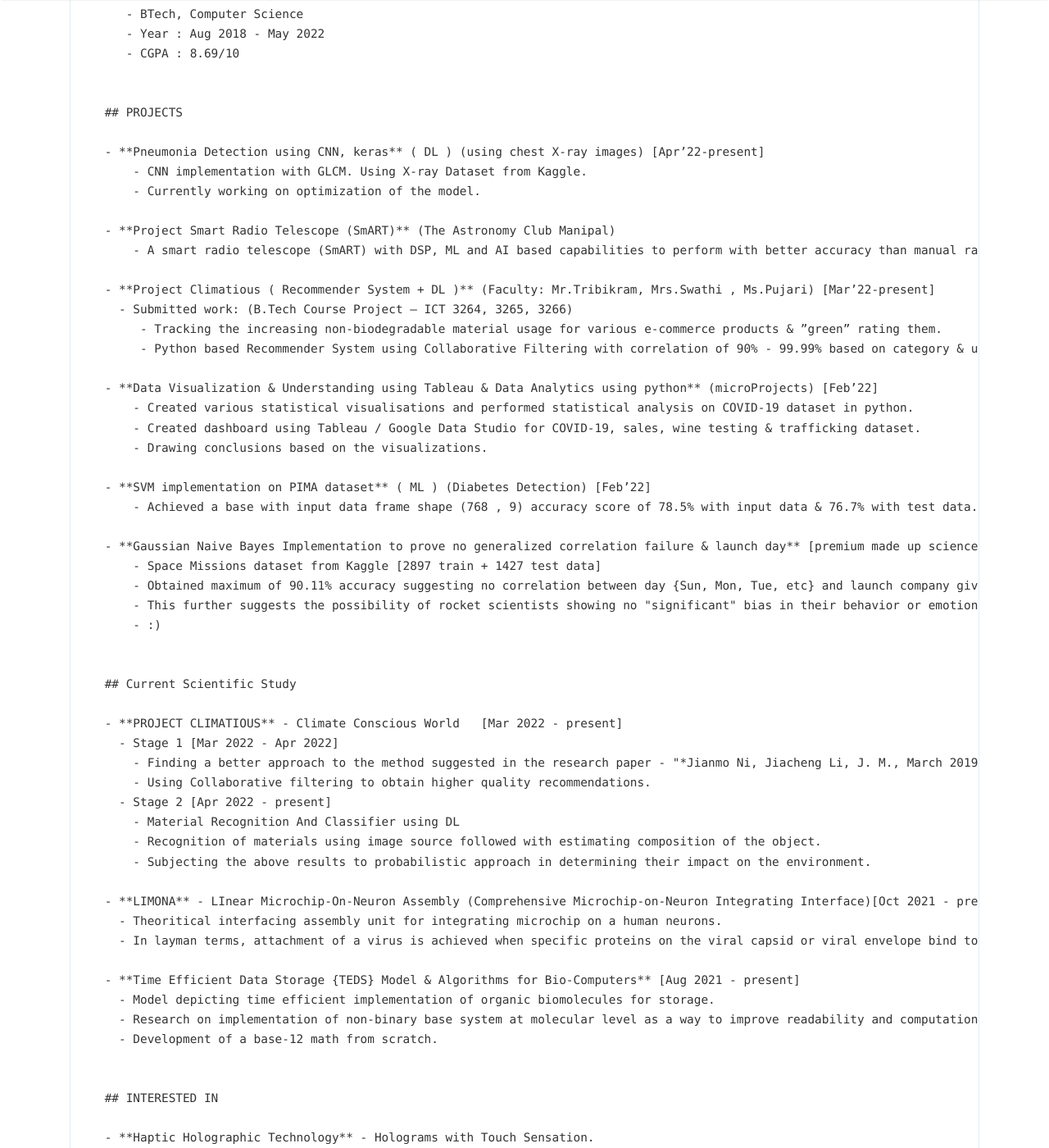
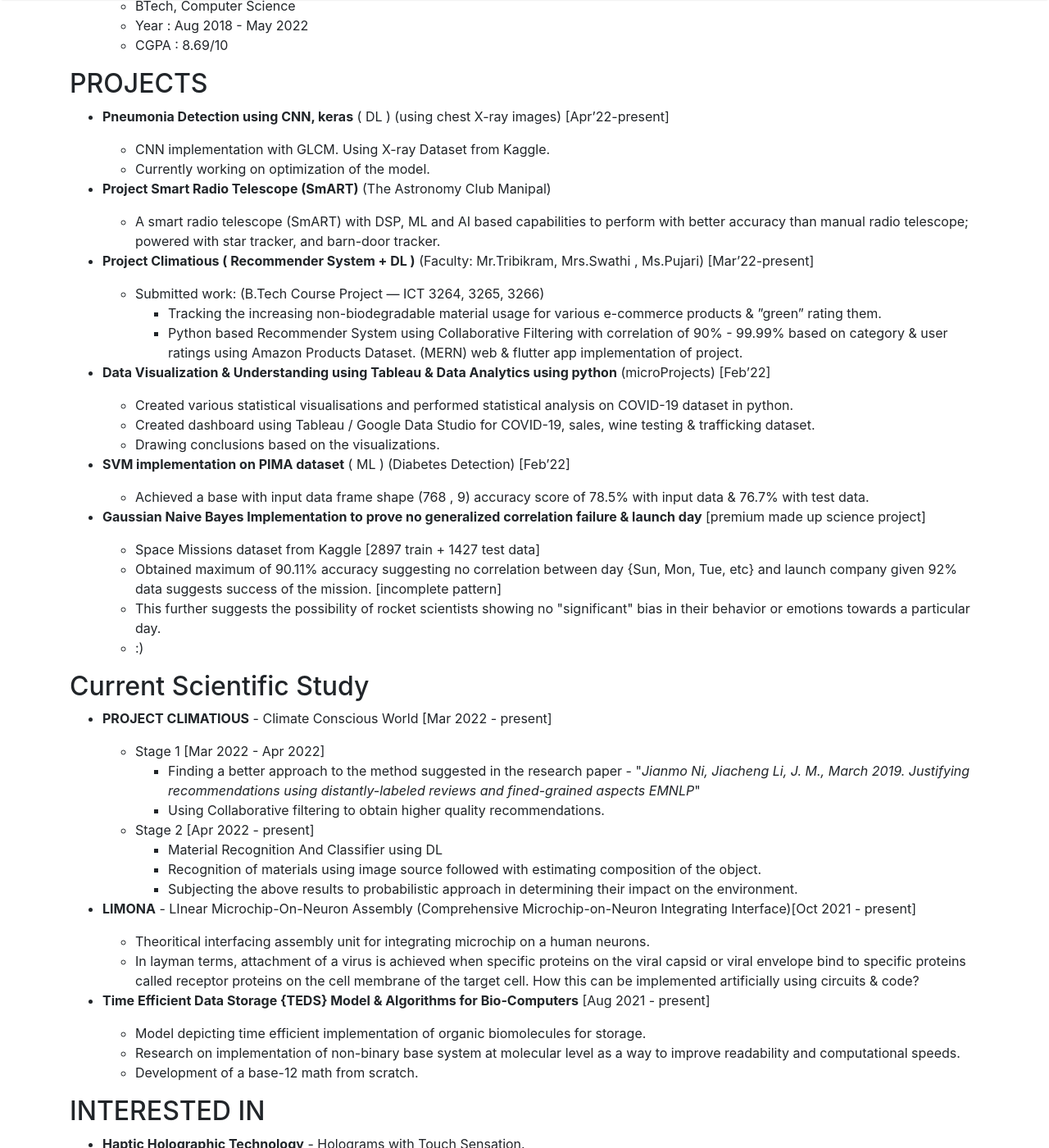
Before and after one commit to anirag2000/anirag2000.github.io, a Jekyll site: the page built from _pages/resume.md, in a window 1280 px wide and 1400 px high, scrolled down 348 px. Shown: the whole window at 82% size. Built offline with Jekyll 4.4.1, drawn with Linux system fonts in a browser that asks for light colours; nearby versions of some CDN libraries; some of the changed text lies outside the part shown.

```diff
--- a/_layouts/resume.html
+++ b/_layouts/resume.html
@@ -3,139 +3,175 @@
 layout: default
 permalink: "/resume.html"
 ---
-<pre><code># Anirudh Srinivasa Raghavan
-
-    [link to document resume](https://drive.google.com/file/d/1dddg5L81_BDzsmjDtB_7lCnMLQJB3BsA/view?usp=sharing)
-
-    ## EDUCATION
-
-    -<span class="ruby"> **Rutgers University, New Brunswick — New Jersey, USA**
-    </span>  -<span class="ruby"> MS <span class="hljs-keyword">in</span> Computer Science
-    </span>  -<span class="ruby"> Batch :  August <span class="hljs-number">2022</span> - <span class="hljs-number">2024</span> (present)
-    </span>  -<span class="ruby"> CGPA : <span class="hljs-number">3.75</span>/<span class="hljs-number">4</span> (<span class="hljs-keyword">until</span> Spring <span class="hljs-number">2022</span>)
-    </span>-<span class="ruby"> **PES University- Bangalore, India**
-    </span>   -<span class="ruby"> BTech, Computer Science
-    </span>   -<span class="ruby"> Year : Aug <span class="hljs-number">2018</span> - May <span class="hljs-number">2022</span>
-    </span>   -<span class="ruby"> CGPA : <span class="hljs-number">8.69</span>/<span class="hljs-number">10</span>
-    </span>
-
-    ## PROJECTS
-
-    -<span class="ruby"> **Pneumonia Detection using CNN, keras** ( DL ) (using chest X-ray images) [Apr’<span class="hljs-number">22</span>-present]
-    </span>    -<span class="ruby"> CNN implementation with GLCM. Using X-ray Dataset from Kaggle.
-    </span>    -<span class="ruby"> Currently working on optimization of the model.
-    </span>
-    -<span class="ruby"> **Project Smart Radio Telescope (SmART)** (The Astronomy Club Manipal)
-    </span>    -<span class="ruby"> A smart radio telescope (SmART) with DSP, ML <span class="hljs-keyword">and</span> AI based capabilities to perform with better accuracy than manual radio telescope; powered with star tracker, <span class="hljs-keyword">and</span> barn-door tracker.
-    </span>
-    -<span class="ruby"> **Project Climatious ( Recommender System + DL )** (<span class="hljs-symbol">Faculty:</span> Mr.Tribikram, Mrs.Swathi , Ms.Pujari) [Mar’<span class="hljs-number">22</span>-present]
-    </span>  -<span class="ruby"> Submitted <span class="hljs-symbol">work:</span> (B.Tech Course Project — ICT <span class="hljs-number">3264</span>, <span class="hljs-number">3265</span>, <span class="hljs-number">3266</span>)
-    </span>     -<span class="ruby"> Tracking the increasing non-biodegradable material usage <span class="hljs-keyword">for</span> various e-commerce products &amp; ”green” rating them.
-    </span>     -<span class="ruby"> Python based Recommender System using Collaborative Filtering with correlation of <span class="hljs-number">90</span>% - <span class="hljs-number">99.99</span>% based on category &amp; user ratings using Amazon Products Dataset. (MERN) web &amp; flutter app implementation of project.
-    </span>
-    -<span class="ruby"> **Data Visualization &amp; Understanding using Tableau &amp; Data Analytics using python** (microProjects) [Feb’<span class="hljs-number">22</span>]
-    </span>    -<span class="ruby"> Created various statistical visualisations <span class="hljs-keyword">and</span> performed statistical analysis on COVID-<span class="hljs-number">19</span> dataset <span class="hljs-keyword">in</span> python.
-    </span>    -<span class="ruby"> Created dashboard using Tableau / Google Data Studio <span class="hljs-keyword">for</span> COVID-<span class="hljs-number">19</span>, sales, wine testing &amp; trafficking dataset.
-    </span>    -<span class="ruby"> Drawing conclusions based on the visualizations.
-    </span>
-    -<span class="ruby"> **SVM implementation on PIMA dataset** ( ML ) (Diabetes Detection) [Feb’<span class="hljs-number">22</span>]
-    </span>    -<span class="ruby"> Achieved a base with input data frame shape (<span class="hljs-number">768</span> , <span class="hljs-number">9</span>) accuracy score of <span class="hljs-number">78.5</span>% with input data &amp; <span class="hljs-number">76.7</span>% with test data.
-    </span>
-    -<span class="ruby"> **Gaussian Naive Bayes Implementation to prove no generalized correlation failure &amp; launch day** [premium made up science project]
-    </span>    -<span class="ruby"> Space Missions dataset from Kaggle [<span class="hljs-number">2897</span> train + <span class="hljs-number">1427</span> test data]
-    </span>    -<span class="ruby"> Obtained maximum of <span class="hljs-number">90.11</span>% accuracy suggesting no correlation between day {Sun, Mon, Tue, etc} <span class="hljs-keyword">and</span> launch company given <span class="hljs-number">92</span>% data suggests success of the mission. [incomplete pattern]
-    </span>    -<span class="ruby"> This further suggests the possibility of rocket scientists showing no <span class="hljs-string">"significant"</span> bias <span class="hljs-keyword">in</span> their behavior <span class="hljs-keyword">or</span> emotions towards a particular day.
-    </span>    -<span class="ruby"> <span class="hljs-symbol">:</span>)
-    </span>
-
-    ## Current Scientific Study
-
-    -<span class="ruby"> **PROJECT CLIMATIOUS** - Climate Conscious World   [Mar <span class="hljs-number">2022</span> - present]
-    </span>  -<span class="ruby"> Stage <span class="hljs-number">1</span> [Mar <span class="hljs-number">2022</span> - Apr <span class="hljs-number">2022</span>]
-    </span>    -<span class="ruby"> Finding a better approach to the method suggested <span class="hljs-keyword">in</span> the research paper - <span class="hljs-string">"*Jianmo Ni, Jiacheng Li, J. M., March 2019. Justifying recommendations using distantly-labeled reviews and fined-grained aspects EMNLP*"</span>
-    </span>    -<span class="ruby"> Using Collaborative filtering to obtain higher quality recommendations.
-    </span>  -<span class="ruby"> Stage <span class="hljs-number">2</span> [Apr <span class="hljs-number">2022</span> - present]
-    </span>    -<span class="ruby"> Material Recognition And Classifier using DL
-    </span>    -<span class="ruby"> Recognition of materials using image source followed with estimating composition of the object.
-    </span>    -<span class="ruby"> Subjecting the above results to probabilistic approach <span class="hljs-keyword">in</span> determining their impact on the environment.
-    </span>
-    -<span class="ruby"> **LIMONA** - LInear Microchip-On-Neuron Assembly (Comprehensive Microchip-on-Neuron Integrating Interface)[Oct <span class="hljs-number">2021</span> - present]
-    </span>  -<span class="ruby"> Theoritical interfacing assembly unit <span class="hljs-keyword">for</span> integrating microchip on a human neurons.
-    </span>  -<span class="ruby"> In layman terms, attachment of a virus is achieved <span class="hljs-keyword">when</span> specific proteins on the viral capsid <span class="hljs-keyword">or</span> viral envelope bind to specific proteins called receptor proteins on the cell membrane of the target cell. How this can be implemented artificially using circuits &amp; code?
-    </span>
-    -<span class="ruby"> **Time Efficient Data Storage {TEDS} Model &amp; Algorithms <span class="hljs-keyword">for</span> Bio-Computers** [Aug <span class="hljs-number">2021</span> - present]
-    </span>  -<span class="ruby"> Model depicting time efficient implementation of organic biomolecules <span class="hljs-keyword">for</span> storage.
-    </span>  -<span class="ruby"> Research on implementation of non-binary base system at molecular level as a way to improve readability <span class="hljs-keyword">and</span> computational speeds.
-    </span>  -<span class="ruby"> Development of a base-<span class="hljs-number">12</span> math from scratch.
-    </span>
-
-    ## INTERESTED IN
-
-    -<span class="ruby"> **Haptic Holographic Technology** - Holograms with Touch Sensation.
-    </span>  -<span class="ruby"> Currently, these haptic feedbacks from interactive holograms developed by various firms, such as Asukanet <span class="hljs-keyword">or</span> <span class="hljs-keyword">in</span> colleges/ universities such as Glasgow University use sound waves technology. Some day soon, I wish to make usage of more effective methods to better the haptic feedback received <span class="hljs-keyword">when</span> interacting with the holographic projections.
-    </span>
-    -<span class="ruby"> **Sequential Decision-making under uncertainty**
-    </span>  -<span class="ruby"> Forming definable boundaries numeric <span class="hljs-keyword">in</span> nature to cater <span class="hljs-keyword">for</span> ease <span class="hljs-keyword">in</span> determining decisions based on various abilities of humans.
-    </span>  -<span class="ruby"> Optimizing human strategies <span class="hljs-keyword">and</span> approach using heterogeneous data.
-    </span>
-
-
-
-    ## SKILLS
-
-    **Coding Lang.** : (proficient) Python, Java, C, C++, HTML, CSS, (familiarity) Julia, JavaScript,  (database) MySQL , OracleSQL
-
-    **Tools &amp; Libraries** : (proficient) Jupyter, Numpy, Scipy, Tableau, (familiarity) ThreeJS, OpenCV*, Tensorflow*, Keras*
-
-    **MISC** : (familiarity) KiCAD, Kiel uVision 5, Gromacs (Bio-molecule Simulator), Tkinter Framework,
-
-    &gt; [Proficiency refers to over 1000 Lines of Mature code]
-    &gt; [Familiarity refers to under 1000 Lines of Mature code]
-    ### Fields Of Interest
-    {priority}
-    -<span class="ruby"> Data Science {ML, DL}
-    </span>-<span class="ruby"> Bio-computing (Bioinformatics)
-    </span>-<span class="ruby"> Statistics
-    </span>-<span class="ruby"> R &amp; D
-    </span>-<span class="ruby"> UI/UX
-    </span>
-
-
-    ### EXTRA-CURRICULARS
-
-    -<span class="ruby"> **SSS Subsystem at [Project Vision MIT](<span class="hljs-symbol">https:</span>/<span class="hljs-regexp">/www.linkedin.com/company</span><span class="hljs-regexp">/project-vision-mit/</span>)**
-    </span>  -<span class="ruby"> Created PCB design of Integrator Circuit <span class="hljs-keyword">for</span> Leap Motion on KiCAD.
-    </span>  -<span class="ruby"> Working on PCB &amp; coding <span class="hljs-keyword">for</span> programmable circuits.
-    </span>  -<span class="ruby"> Working on development &amp; programming of PCB <span class="hljs-keyword">for</span> data collection <span class="hljs-keyword">in</span> Manipal Lake. (environmental related)
-    </span>-<span class="ruby"> **Board at [The Astronomy Club Manipal](<span class="hljs-symbol">https:</span>/<span class="hljs-regexp">/www.linkedin.com/company</span><span class="hljs-regexp">/the-astronomy-club-manipal/</span>)**
-    </span>    {Jul 2021 to present}
-        -<span class="ruby"> Developed a plan based on agile principles along with newer &amp; improvised workflows.
-    </span>    -<span class="ruby"> Handled Graphics dept. &amp; trained them with UX <span class="hljs-keyword">and</span> GD Concepts. Supervised a few Tech projects <span class="hljs-keyword">for</span> a brief time.
-    </span>    -<span class="ruby"> **Web dev &amp; App dev supervisor**
-    </span>      -<span class="ruby"> Designed club website.
-    </span>      -<span class="ruby"> Community application <span class="hljs-keyword">for</span> Astronomy Enthusiasts. (Java)
-    </span>  -<span class="ruby"> **Management Committee** {Jul’<span class="hljs-number">20</span> to Jul’<span class="hljs-number">21</span>}
-    </span>    -<span class="ruby"> Over <span class="hljs-number">200</span>+ designs, <span class="hljs-number">5</span> sw UI concepts, <span class="hljs-number">3</span> sw UX projects &amp; designed the current club logo.
-    </span>    -<span class="ruby"> Managed Graphics Team successfully to improvise social media interaction results by <span class="hljs-number">39.5</span>% <span class="hljs-keyword">in</span> <span class="hljs-number">2.5</span> months.
-    </span>
-
-    ### LANGUAGES
-    -<span class="ruby"> English
-    </span>-<span class="ruby"> Hindi
-    </span>-<span class="ruby"> Gujarati
-    </span>-<span class="ruby"> French
-    </span>-<span class="ruby"> Marathi
-    </span>-<span class="ruby"> Telugu
-    </span>-<span class="ruby"> Russian (hobby)
-    </span>
-    ## SOCIALS
-
-    -<span class="ruby"> SOCIAL PRESENCE
-    </span>  -<span class="ruby"> **Linktr.ee**     [@gonewithharshwinds](<span class="hljs-symbol">https:</span>/<span class="hljs-regexp">/linktr.ee/gonewithharshwinds</span>)
-    </span>  -<span class="ruby"> **GitHub**        [@gonewithharshwinds](<span class="hljs-symbol">https:</span>/<span class="hljs-regexp">/www.github.com/gonewithharshwinds</span>)
-    </span>  -<span class="ruby"> **LinkedIn**     [@goneharsh](<span class="hljs-symbol">https:</span>/<span class="hljs-regexp">/www.linkedin.com/in</span><span class="hljs-regexp">/goneharsh/</span>)
-    </span>  -<span class="ruby"> **Instagram**  [@gonewith_harsh_winds](<span class="hljs-symbol">https:</span>/<span class="hljs-regexp">/www.instagram.com/gonewith</span>_harsh_winds)
-    </span>-<span class="ruby"> EMAIL ME
-    </span>  -<span class="ruby"> [gonewithharshwinds@gmail.com](<span class="hljs-symbol">mailto:</span>gonewithharshwinds@gmail.com)
-    </span>  -<span class="ruby"> [harsh.mehta1@learner.manipal.edu](<span class="hljs-symbol">mailto:</span>harsh.mehta1@learner.manipal.edu)</span>
-    </code></pre>
+<h1 id="anirudh-srinivasa-raghavan">Anirudh Srinivasa Raghavan</h1>
+<p><a href="https://drive.google.com/file/d/1dddg5L81_BDzsmjDtB_7lCnMLQJB3BsA/view?usp=sharing">link to document resume</a></p>
+<h2 id="education">EDUCATION</h2>
+<ul>
+<li><strong>Rutgers University, New Brunswick — New Jersey, USA</strong> <ul>
+<li>MS in Computer Science </li>
+<li>Batch :  August 2022 - 2024 (present)</li>
+<li>CGPA : 3.75/4 (until Spring 2022)</li>
+</ul>
+</li>
+<li><strong>PES University- Bangalore, India</strong><ul>
+<li>BTech, Computer Science</li>
+<li>Year : Aug 2018 - May 2022</li>
+<li>CGPA : 8.69/10</li>
+</ul>
+</li>
+</ul>
+<h2 id="projects">PROJECTS</h2>
+<ul>
+<li><p><strong>Pneumonia Detection using CNN, keras</strong> ( DL ) (using chest X-ray images) [Apr’22-present]</p>
+<ul>
+<li>CNN implementation with GLCM. Using X-ray Dataset from Kaggle.</li>
+<li>Currently working on optimization of the model.</li>
+</ul>
+</li>
+<li><p><strong>Project Smart Radio Telescope (SmART)</strong> (The Astronomy Club Manipal)</p>
+<ul>
+<li>A smart radio telescope (SmART) with DSP, ML and AI based capabilities to perform with better accuracy than manual radio telescope; powered with star tracker, and barn-door tracker.</li>
+</ul>
+</li>
+<li><p><strong>Project Climatious ( Recommender System + DL )</strong> (Faculty: Mr.Tribikram, Mrs.Swathi , Ms.Pujari) [Mar’22-present]</p>
+<ul>
+<li>Submitted work: (B.Tech Course Project — ICT 3264, 3265, 3266)<ul>
+<li>Tracking the increasing non-biodegradable material usage for various e-commerce products &amp; ”green” rating them.</li>
+<li>Python based Recommender System using Collaborative Filtering with correlation of 90% - 99.99% based on category &amp; user ratings using Amazon Products Dataset. (MERN) web &amp; flutter app implementation of project.</li>
+</ul>
+</li>
+</ul>
+</li>
+<li><p><strong>Data Visualization &amp; Understanding using Tableau &amp; Data Analytics using python</strong> (microProjects) [Feb’22]</p>
+<ul>
+<li>Created various statistical visualisations and performed statistical analysis on COVID-19 dataset in python.</li>
+<li>Created dashboard using Tableau / Google Data Studio for COVID-19, sales, wine testing &amp; trafficking dataset.</li>
+<li>Drawing conclusions based on the visualizations.</li>
+</ul>
+</li>
+<li><p><strong>SVM implementation on PIMA dataset</strong> ( ML ) (Diabetes Detection) [Feb’22]</p>
+<ul>
+<li>Achieved a base with input data frame shape (768 , 9) accuracy score of 78.5% with input data &amp; 76.7% with test data.</li>
+</ul>
+</li>
+<li><p><strong>Gaussian Naive Bayes Implementation to prove no generalized correlation failure &amp; launch day</strong> [premium made up science project]</p>
+<ul>
+<li>Space Missions dataset from Kaggle [2897 train + 1427 test data]</li>
+<li>Obtained maximum of 90.11% accuracy suggesting no correlation between day {Sun, Mon, Tue, etc} and launch company given 92% data suggests success of the mission. [incomplete pattern]</li>
+<li>This further suggests the possibility of rocket scientists showing no &quot;significant&quot; bias in their behavior or emotions towards a particular day.</li>
+<li>:)</li>
+</ul>
+</li>
+</ul>
+<h2 id="current-scientific-study">Current Scientific Study</h2>
+<ul>
+<li><p><strong>PROJECT CLIMATIOUS</strong> - Climate Conscious World   [Mar 2022 - present]</p>
+<ul>
+<li>Stage 1 [Mar 2022 - Apr 2022]<ul>
+<li>Finding a better approach to the method suggested in the research paper - &quot;<em>Jianmo Ni, Jiacheng Li, J. M., March 2019. Justifying recommendations using distantly-labeled reviews and fined-grained aspects EMNLP</em>&quot;</li>
+<li>Using Collaborative filtering to obtain higher quality recommendations.</li>
+</ul>
+</li>
+<li>Stage 2 [Apr 2022 - present]<ul>
+<li>Material Recognition And Classifier using DL</li>
+<li>Recognition of materials using image source followed with estimating composition of the object. </li>
+<li>Subjecting the above results to probabilistic approach in determining their impact on the environment.</li>
+</ul>
+</li>
+</ul>
+</li>
+<li><p><strong>LIMONA</strong> - LInear Microchip-On-Neuron Assembly (Comprehensive Microchip-on-Neuron Integrating Interface)[Oct 2021 - present]</p>
+<ul>
+<li>Theoritical interfacing assembly unit for integrating microchip on a human neurons.</li>
+<li>In layman terms, attachment of a virus is achieved when specific proteins on the viral capsid or viral envelope bind to specific proteins called receptor proteins on the cell membrane of the target cell. How this can be implemented artificially using circuits &amp; code?</li>
+</ul>
+</li>
+<li><p><strong>Time Efficient Data Storage {TEDS} Model &amp; Algorithms for Bio-Computers</strong> [Aug 2021 - present]</p>
+<ul>
+<li>Model depicting time efficient implementation of organic biomolecules for storage.</li>
+<li>Research on implementation of non-binary base system at molecular level as a way to improve readability and computational speeds. </li>
+<li>Development of a base-12 math from scratch.</li>
+</ul>
+</li>
+</ul>
+<h2 id="interested-in">INTERESTED IN</h2>
+<ul>
+<li><p><strong>Haptic Holographic Technology</strong> - Holograms with Touch Sensation.</p>
+<ul>
+<li>Currently, these haptic feedbacks from interactive holograms developed by various firms, such as Asukanet or in colleges/ universities such as Glasgow University use sound waves technology. Some day soon, I wish to make usage of more effective methods to better the haptic feedback received when interacting with the holographic projections.</li>
+</ul>
+</li>
+<li><p><strong>Sequential Decision-making under uncertainty</strong></p>
+<ul>
+<li>Forming definable boundaries numeric in nature to cater for ease in determining decisions based on various abilities of humans.</li>
+<li>Optimizing human strategies and approach using heterogeneous data.</li>
+</ul>
+</li>
+</ul>
+<h2 id="skills">SKILLS</h2>
+<p><strong>Coding Lang.</strong> : (proficient) Python, Java, C, C++, HTML, CSS, (familiarity) Julia, JavaScript,  (database) MySQL , OracleSQL</p>
+<p><strong>Tools &amp; Libraries</strong> : (proficient) Jupyter, Numpy, Scipy, Tableau, (familiarity) ThreeJS, OpenCV*, Tensorflow*, Keras*</p>
+<p><strong>MISC</strong> : (familiarity) KiCAD, Kiel uVision 5, Gromacs (Bio-molecule Simulator), Tkinter Framework, </p>
+<blockquote>
+<p>[Proficiency refers to over 1000 Lines of Mature code]
+[Familiarity refers to under 1000 Lines of Mature code]</p>
+</blockquote>
+<h3 id="fields-of-interest">Fields Of Interest</h3>
+<p>{priority}</p>
+<ul>
+<li>Data Science {ML, DL}</li>
+<li>Bio-computing (Bioinformatics)</li>
+<li>Statistics</li>
+<li>R &amp; D</li>
+<li>UI/UX</li>
+</ul>
+<h3 id="extra-curriculars">EXTRA-CURRICULARS</h3>
+<ul>
+<li><strong>SSS Subsystem at <a href="https://www.linkedin.com/company/project-vision-mit/">Project Vision MIT</a></strong><ul>
+<li>Created PCB design of Integrator Circuit for Leap Motion on KiCAD.</li>
+<li>Working on PCB &amp; coding for programmable circuits.</li>
+<li>Working on development &amp; programming of PCB for data collection in Manipal Lake. (environmental related)</li>
+</ul>
+</li>
+<li><strong>Board at <a href="https://www.linkedin.com/company/the-astronomy-club-manipal/">The Astronomy Club Manipal</a></strong>
+  {Jul 2021 to present}<ul>
+<li>Developed a plan based on agile principles along with newer &amp; improvised workflows.</li>
+<li>Handled Graphics dept. &amp; trained them with UX and GD Concepts. Supervised a few Tech projects for a brief time.</li>
+<li><strong>Web dev &amp; App dev supervisor</strong><ul>
+<li>Designed club website.</li>
+<li>Community application for Astronomy Enthusiasts. (Java)</li>
+</ul>
+</li>
+<li><strong>Management Committee</strong> {Jul’20 to Jul’21}<ul>
+<li>Over 200+ designs, 5 sw UI concepts, 3 sw UX projects &amp; designed the current club logo.</li>
+<li>Managed Graphics Team successfully to improvise social media interaction results by 39.5% in 2.5 months.</li>
+</ul>
+</li>
+</ul>
+</li>
+</ul>
+<h3 id="languages">LANGUAGES</h3>
+<ul>
+<li>English</li>
+<li>Hindi</li>
+<li>Gujarati</li>
+<li>French</li>
+<li>Marathi</li>
+<li>Telugu</li>
+<li>Russian (hobby)</li>
+</ul>
+<h2 id="socials">SOCIALS</h2>
+<ul>
+<li>SOCIAL PRESENCE<ul>
+<li><strong>Linktr.ee</strong>     <a href="https://linktr.ee/gonewithharshwinds">@gonewithharshwinds</a></li>
+<li><strong>GitHub</strong>        <a href="https://www.github.com/gonewithharshwinds">@gonewithharshwinds</a></li>
+<li><strong>LinkedIn</strong>     <a href="https://www.linkedin.com/in/goneharsh/">@goneharsh</a></li>
+<li><strong>Instagram</strong>  <a href="https://www.instagram.com/gonewith_harsh_winds">@gonewith_harsh_winds</a></li>
+</ul>
+</li>
+<li>EMAIL ME<ul>
+<li><a href="mailto:gonewithharshwinds@gmail.com">gonewithharshwinds@gmail.com</a></li>
+<li><a href="mailto:harsh.mehta1@learner.manipal.edu">harsh.mehta1@learner.manipal.edu</a></li>
+</ul>
+</li>
+</ul>
```
